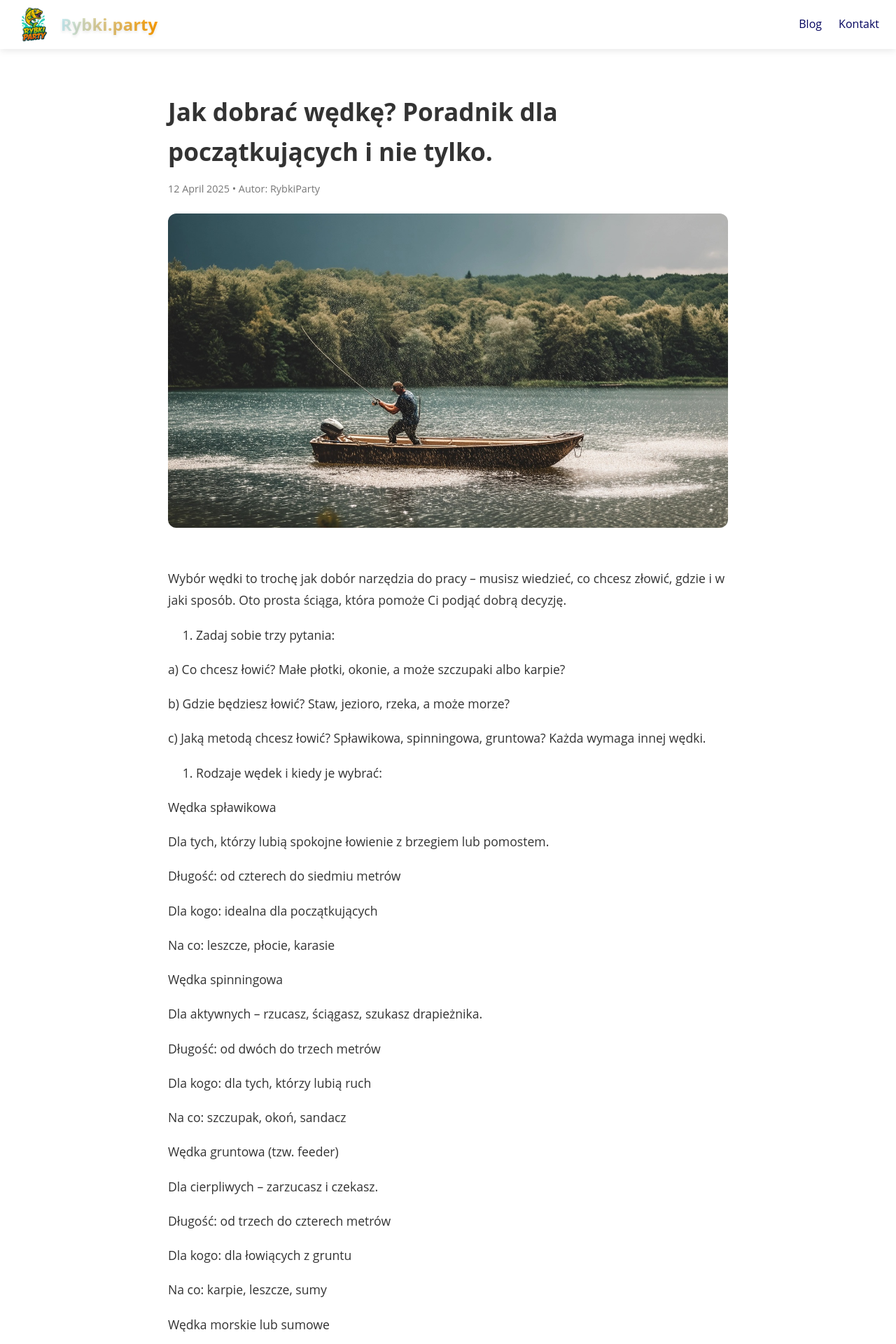
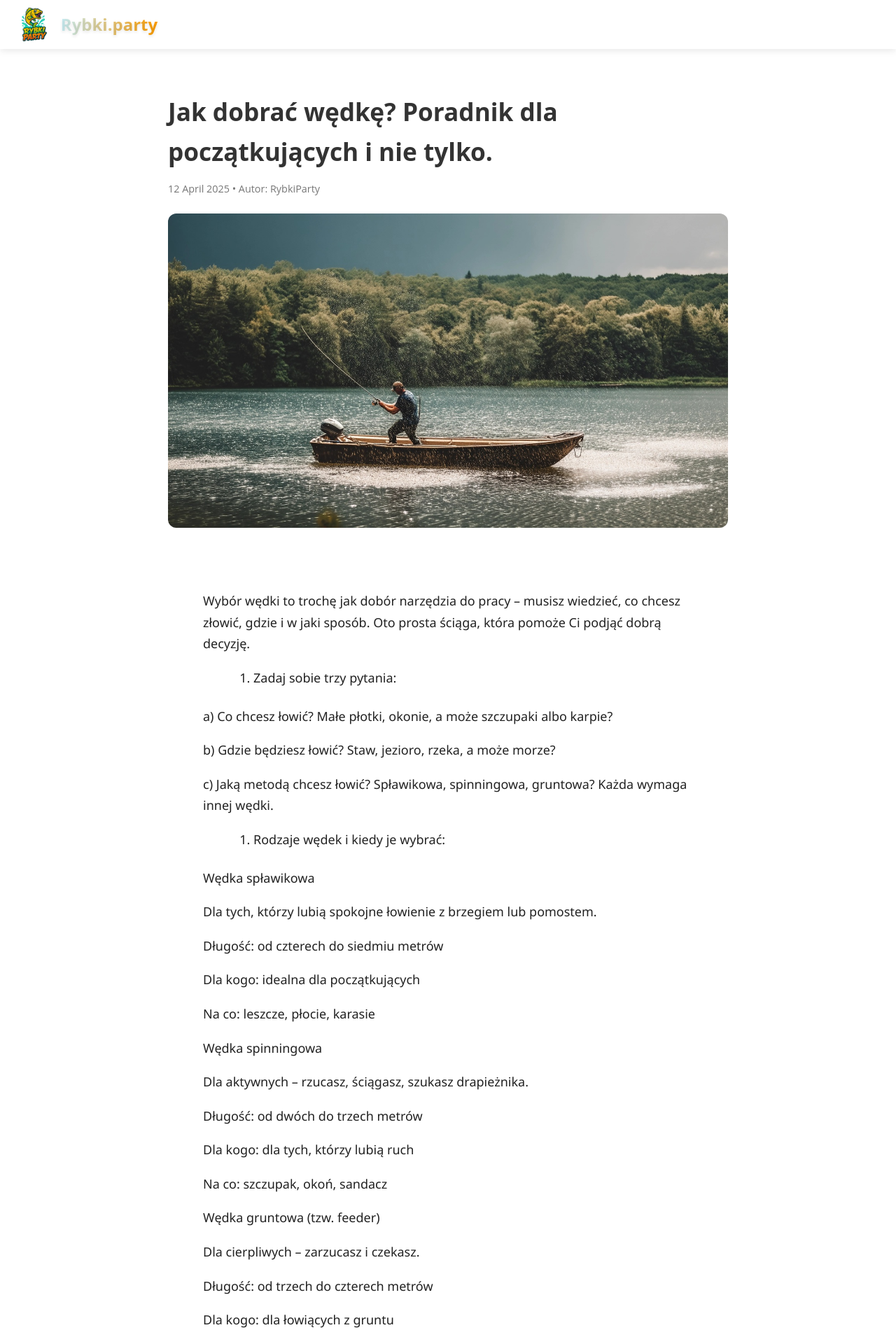
Before and after one commit to hikesilent/rybkiparty, a Jekyll site: the page built from _posts/2025-04-13-jak-dobrać-wędkę-poradnik-dla-początkujących-i-nie-tylko.md, in a window 1280 px wide. Shown: the top 1920 px of the page at 70% size. Built offline with Jekyll 4.4.1, drawn with Linux system fonts in a browser that asks for light colours; some web fonts are replaced.

Commit message:
Add files via upload

```diff
--- a/_includes/footer.html
+++ b/_includes/footer.html
@@ -10,7 +10,6 @@
 
         <div class="footer-links">
             <a href="/polityka-prywatnosci" class="footer-link">Polityka prywatności</a>
-            <a href="/kontakt" class="footer-link">Kontakt</a>
         </div>
 
         <p class="footer-copyright">&copy; <span id="current-year"></span> Wszystkie prawa zastrzeżone</p>
--- a/_layouts/post.html
+++ b/_layouts/post.html
@@ -69,6 +69,51 @@
                 font-size: 1rem;
             }
         }
+.post-content {
+  max-width: 700px;
+  margin: 0 auto;
+  padding: 2rem 1rem;
+  font-family: 'Segoe UI', Tahoma, Geneva, Verdana, sans-serif;
+  line-height: 1.7;
+  font-size: 1.125rem;
+  color: #222;
+}
+
+.post-content h1,
+.post-content h2,
+.post-content h3 {
+  margin-top: 2em;
+  margin-bottom: 1em;
+  font-weight: bold;
+  line-height: 1.3;
+}
+
+.post-content img {
+  max-width: 100%;
+  height: auto;
+  margin: 2em 0;
+  display: block;
+}
+
+.post-content a {
+  color: #007acc;
+  text-decoration: underline;
+}
+
+.post-content blockquote {
+  border-left: 4px solid #ccc;
+  padding-left: 1rem;
+  color: #555;
+  font-style: italic;
+  margin: 2em 0;
+}
+
+.post-content ul,
+.post-content ol {
+  margin-left: 2rem;
+  margin-bottom: 1.5rem;
+}
+
     </style>
 
     <main class="container post-container">
```
Also changed, not shown: _includes/header.html (+4 -4 lines).
